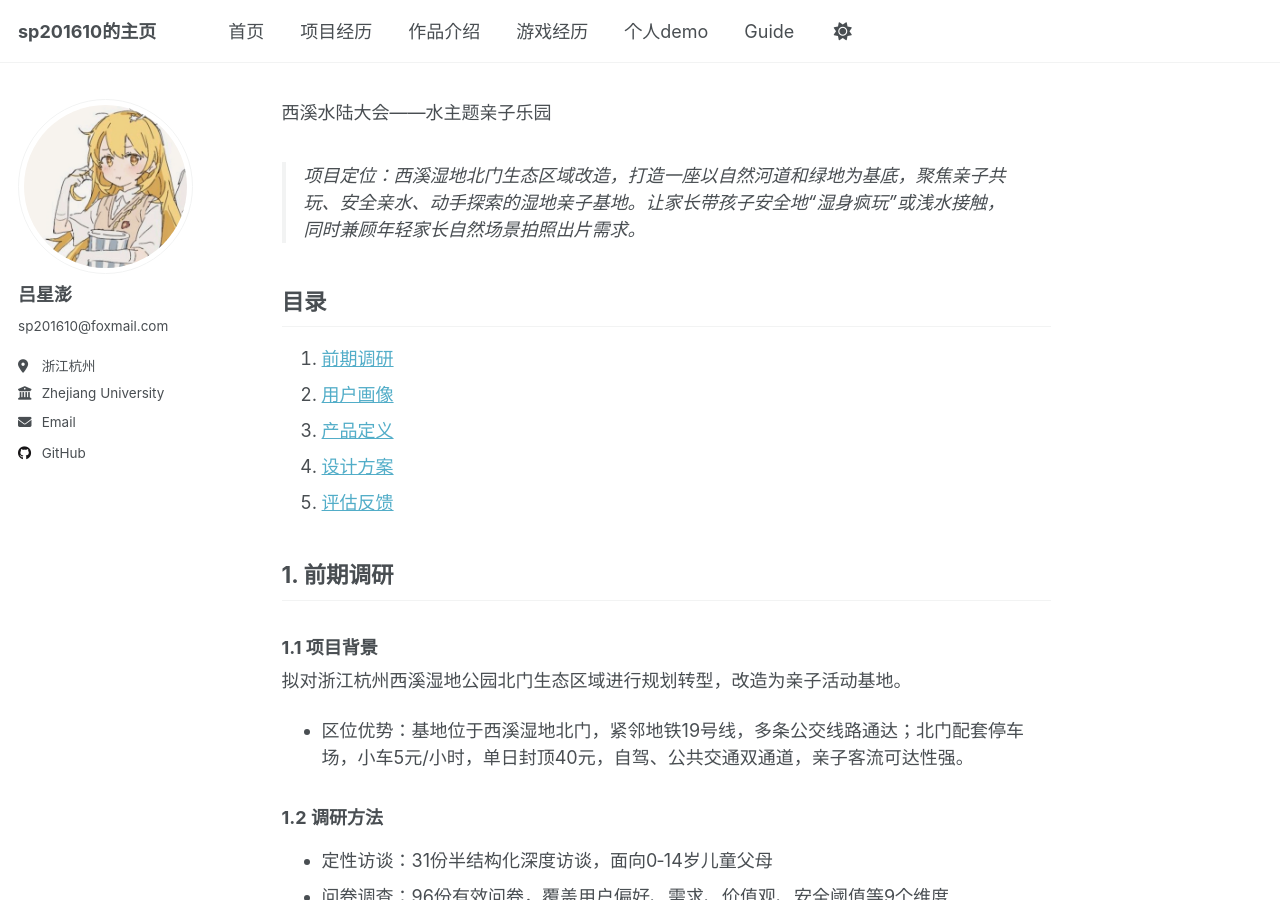
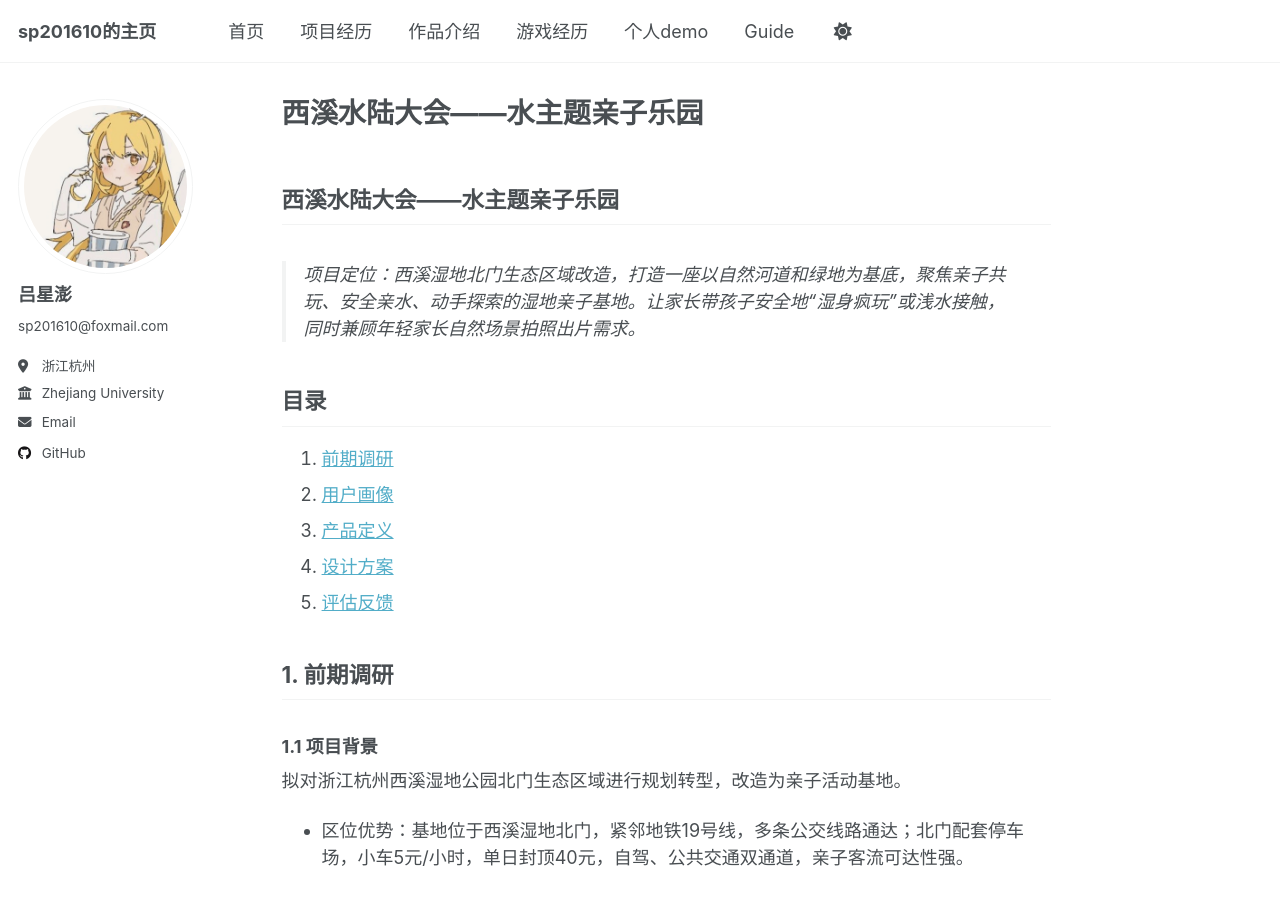
Before and after one commit to sp201610/sp201610.github.io, a Jekyll site: the page built from _pages/works/xixi.md, in a window 1280 px wide and 900 px high. Built offline with Jekyll 4.4.1, drawn with Linux system fonts in a browser that asks for light colours; our own code applies the rules of GitHub Pages for plain Markdown files.

Commit message:
Update xixi.md

```diff
--- a/_pages/works/xixi.md
+++ b/_pages/works/xixi.md
@@ -1,4 +1,4 @@
-西溪水陆大会——水主题亲子乐园
+## 西溪水陆大会——水主题亲子乐园
 
 > 项目定位：西溪湿地北门生态区域改造，打造一座以自然河道和绿地为基底，聚焦亲子共玩、安全亲水、动手探索的湿地亲子基地。让家长带孩子安全地“湿身疯玩”或浅水接触，同时兼顾年轻家长自然场景拍照出片需求。
 
```
